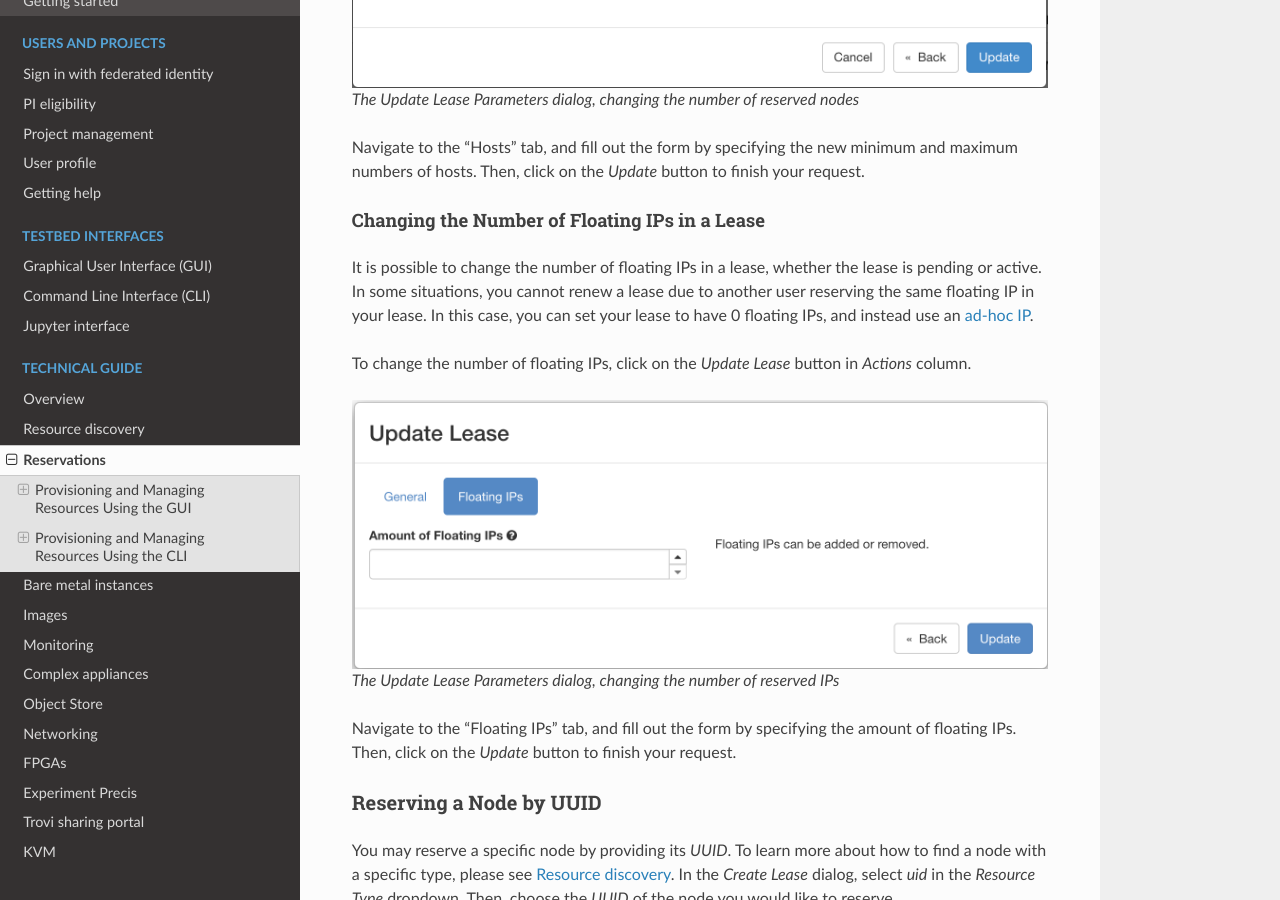
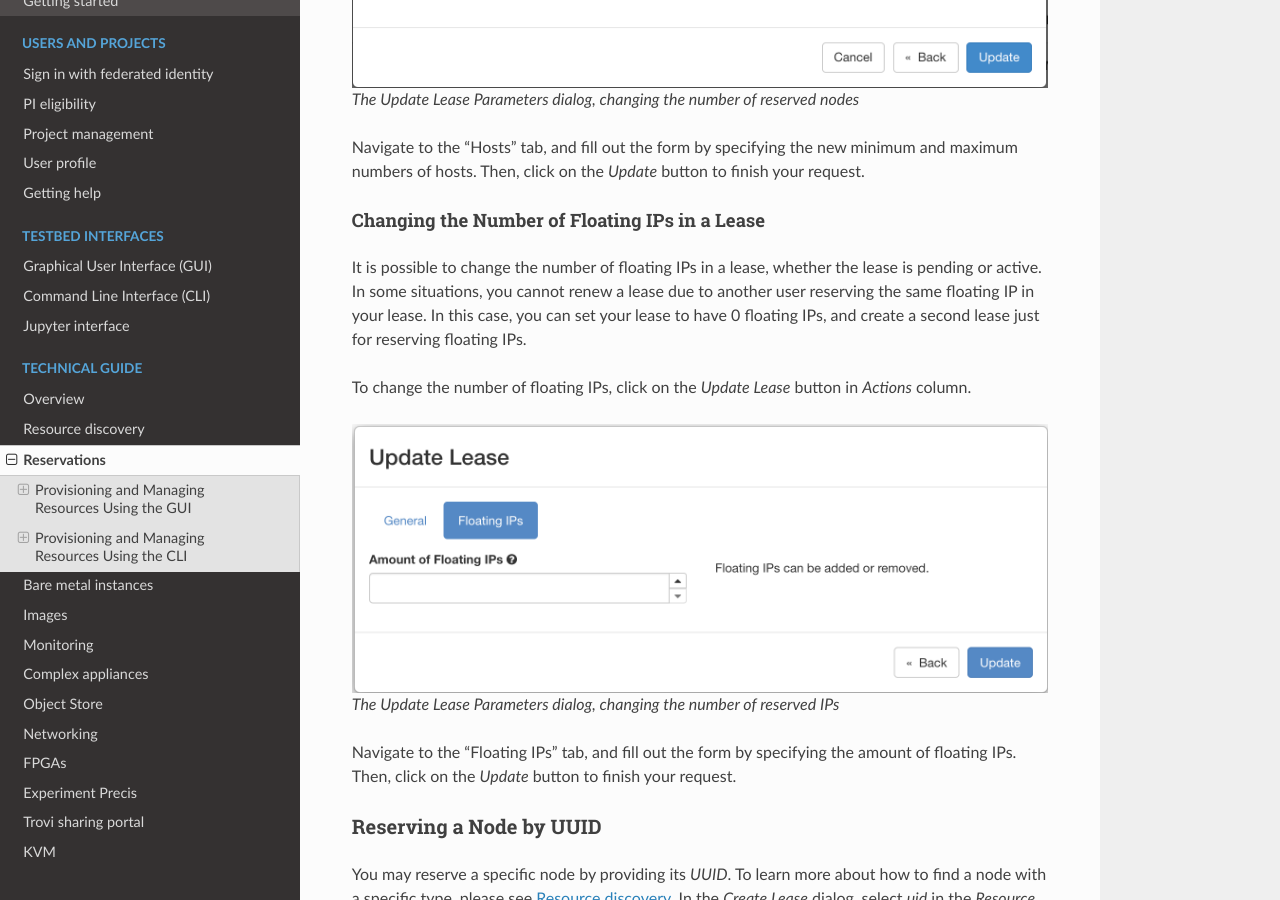
Before and after one commit to ChameleonCloud/docs, a Sphinx documentation site: the page built from source/technical/reservations.rst, in a window 1280 px wide and 900 px high, scrolled down 7873 px. Built offline with Sphinx 7.4.7 and the Read the Docs theme 2.0.0, drawn with Linux system fonts in a browser that asks for light colours.

Commit message:
Recommend second lease instead of adhoc IPs

```diff
--- a/source/technical/reservations.rst
+++ b/source/technical/reservations.rst
@@ -223,8 +223,8 @@ Changing the Number of Floating IPs in a Lease
 It is possible to change the number of floating IPs in a lease, whether the
 lease is pending or active. In some situations, you cannot renew a lease due to
 another user reserving the same floating IP in your lease. In this case, you
-can set your lease to have 0 floating IPs, and instead use an
-:ref:`ad-hoc IP <associating-an_ip>`.
+can set your lease to have 0 floating IPs, and create a second lease just for
+reserving floating IPs.
 
 To change the number of floating IPs, click on the *Update Lease* button in
 *Actions* column.
```
